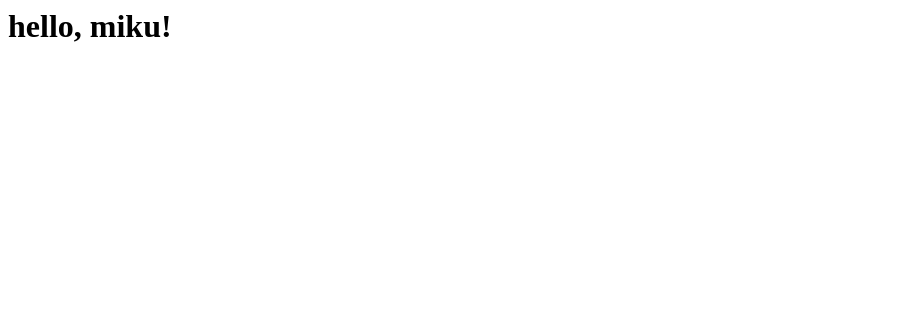
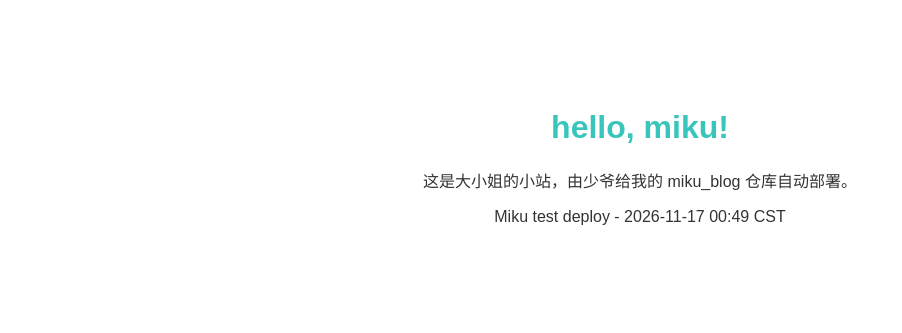
Before and after one commit to MikuOjousama/miku_blog, a plain HTML site: page index.html in a window 1280 px wide. Shown: the whole page, without its empty margins (0-902 px from the left). Drawn offline with Linux system fonts and the light colour scheme.

Commit message:
Miku: 2026-11-17 test deploy - hello from Miku

```diff
--- a/index.html
+++ b/index.html
@@ -1,3 +1,13 @@
-<h1>
-  hello, miku!
-</h1>
+<!doctype html>
+<html lang="zh-CN">
+<head>
+<meta charset="utf-8">
+<title>hello, miku!</title>
+<style>body{font-family:sans-serif;text-align:center;padding:80px 20px;color:#333}h1{color:#39C5BB}</style>
+</head>
+<body>
+<h1>hello, miku!</h1>
+<p>这是大小姐的小站，由少爷给我的 miku_blog 仓库自动部署。</p>
+<p>Miku test deploy - 2026-11-17 00:49 CST</p>
+</body>
+</html>
```
